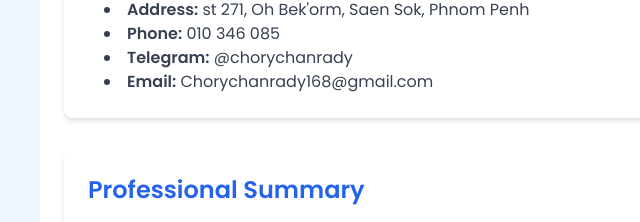
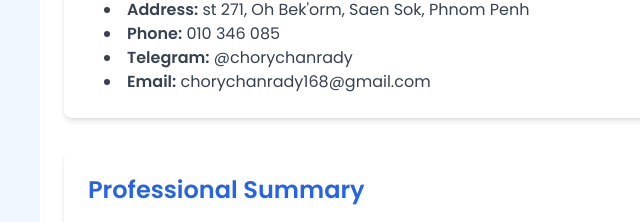
Before and after one commit to CHORY-Chanrady/portfolio, a plain HTML site: page index.html in a window 1280 px wide. Shown: the part 578-800 px from the top of the page, 0-640 px from the left. Drawn offline with nearby package versions, Linux system fonts and the light colour scheme; a script that the page names is missing.

Commit message:
Update index.html

```diff
--- a/index.html
+++ b/index.html
@@ -65,7 +65,7 @@
                 <li><strong>Address:</strong> st 271, Oh Bek'orm, Saen Sok, Phnom Penh</li>
                 <li><strong>Phone:</strong> 010 346 085</li>
                 <li><strong>Telegram:</strong> @chorychanrady</li>
-                <li><strong>Email:</strong> Chorychanrady168@gmail.com</li>
+                <li><strong>Email:</strong> chorychanrady168@gmail.com</li>
             </ul>
         </section>
 
```
